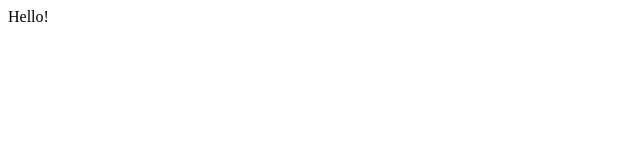
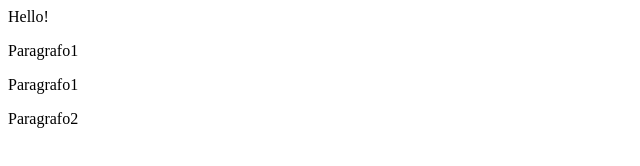
Before and after one commit to pasqualegrasso24/EserHotfix2, a plain HTML site: page contactMe/contact.html in a window 1280 px wide. Shown: the whole page, without its empty margins (0-640 px from the left). Drawn offline with Linux system fonts and the light colour scheme.

Commit message:
branch1 commit1

```diff
--- a/contactMe/contact.html
+++ b/contactMe/contact.html
@@ -4,6 +4,9 @@
     </head>
     <body>
         <div align=”center”>Hello!</div>
+		<div><p>Paragrafo1</div>
+		<div><p>Paragrafo1</div>
+		<div><p>Paragrafo2</div>
 
 
 
```
